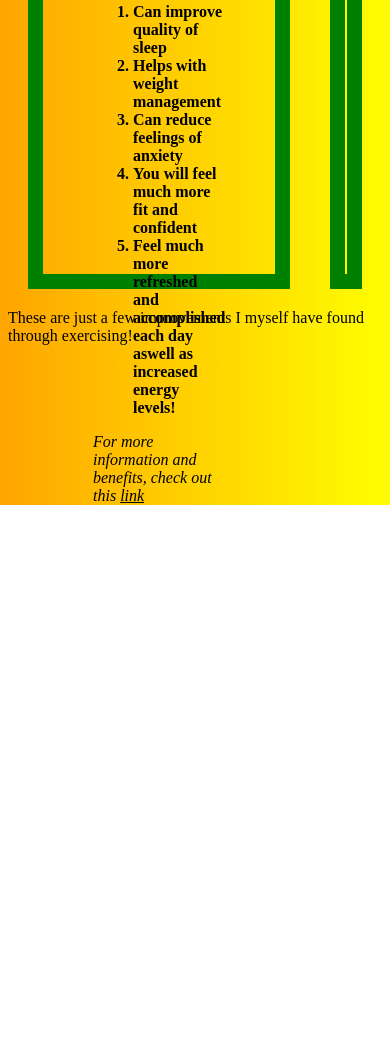
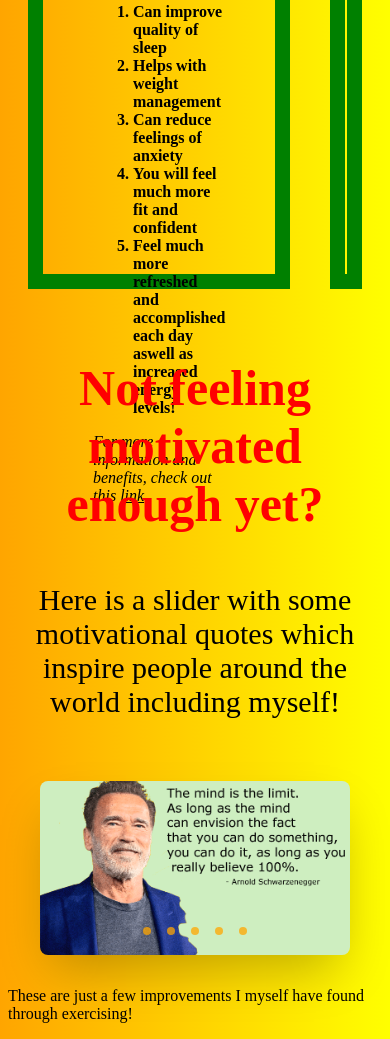
Before and after one commit to Hayden9898/landing-page, a plain HTML site: page index.html in a window 390 px wide. Shown: the part 682-1721 px from the top of the page. Before the commit the page ends 1187 px from the top, so only its background shows below. Drawn offline with Linux system fonts and the light colour scheme.

Commit message:
Created a responsive image slider with quotes

```diff
--- a/index.html
+++ b/index.html
@@ -52,9 +52,30 @@
     <div class="box2 item-2">
         <div class="img-fill">
         <img src="workout1.jpg">
-    </div>
+        </div>
     </div>
 </div>
+<p class="Subtitle2">Not feeling motivated enough yet?</p>
+<p class="Subtitle3">Here is a slider with some motivational quotes which inspire people around the world including myself!</p>
+<section class="container2">
+    <div class ="slider-wrapper">
+        <div class="slider">
+            <img id="slide-1" src="Arnold-motivational.png" alt="The mind is the limit. As long as the mind can envision the fact that you can do something, you can do it, as long as you really believe 100 percent. Quote from Arnold Schwarzenegger">
+            <img id="slide-2" src="Ronnie-motivational.jpg" alt="The only person you need to be better than is the person you were yesterday. Quote from Ronnie Coleman">
+            <img id="slide-3" src="rock-motive2.jpg" alt="Always asked, 'whats the key to success?' The key is, there is no key. Be humble, hungry, and always be the hardest worker in the room. Quote from Dwayne Johnson">
+            <img id="slide-4" src="motivation-4.webp" alt="Motivation is what gets you started. Habit is what keeps you going. Quote from an unknown person">
+            <img id="slide-5" src="motivation-5.jpg" alt="If it wasnt hard, everyone would do it. It's the hard that makes it great. Quote from Tom Hanks">
+        </div>
+        <div class="slider-nav">
+            <a href="#slide-1"></a>
+            <a href="#slide-2"></a>
+            <a href="#slide-3"></a>
+            <a href="#slide-4"></a>
+            <a href="#slide-5"></a>
+        </div>
+    </div>
+</section>
+
     These are just a few improvements I myself have found through exercising!
     </p>
 </body>
--- a/styles.css
+++ b/styles.css
@@ -1,6 +1,6 @@
 body {
     margin: 30;
-    background: linear-gradient(to right, orange, yellow)
+    background: linear-gradient(to right, orange, yellow);
 }
 .navbar{
     border-radius: 25px;
@@ -98,3 +98,62 @@ button a{
     height: 100%;
     object-fit: fill;
 }
+.Subtitle2{
+    text-align: center;
+    font-size: 50px;
+    color: red;
+    font-weight: 700;
+}
+.Subtitle3{
+    text-align: center;
+    font-size: 30px;
+    color: black;
+}
+
+.container2{
+    padding: 2rem;
+}
+.slider-wrapper{
+    position: relative;
+    max-width: 48rem;
+    margin: 0 auto;
+}
+.slider {
+    display: flex;
+    aspect-ratio: 16/9;
+    overflow-x: auto;
+    scroll-snap-type: x mandatory;
+    scroll-behavior: smooth;
+    box-shadow: 0 1.5rem 3rem -0.75rem hsla(0, 0%, 0%, 0.25);
+    border-radius: 0.5rem;
+}
+.slider img{
+    flex: 1 0 100%;
+    scroll-snap-align: start;
+    object-fit: cover;
+}
+.slider-nav{
+    display: flex;
+    column-gap: 1rem;
+    position: absolute;
+    bottom: 1.25rem;
+    left: 50%;
+    transform: translateX(-50%);
+    z-index: 1;
+}
+.slider-nav a {
+    width: 0.5rem;
+    height: 0.5rem;
+    border-radius: 50%;
+    background-color: orange;
+    opacity: 0.75;
+    transition: opacity ease 250ms;
+}
+.slider-nav a:hover {
+    opacity: 1;
+    background-color: red;
+}
+
+.slider::-webkit-scrollbar {
+    display: none;
+ }
```
Also changed, not shown: Arnold-motivational.png (added), Ronnie-motivational.jpg (added), motivation-4.webp (added), rock-motive2.jpg (added), 1 other file.
